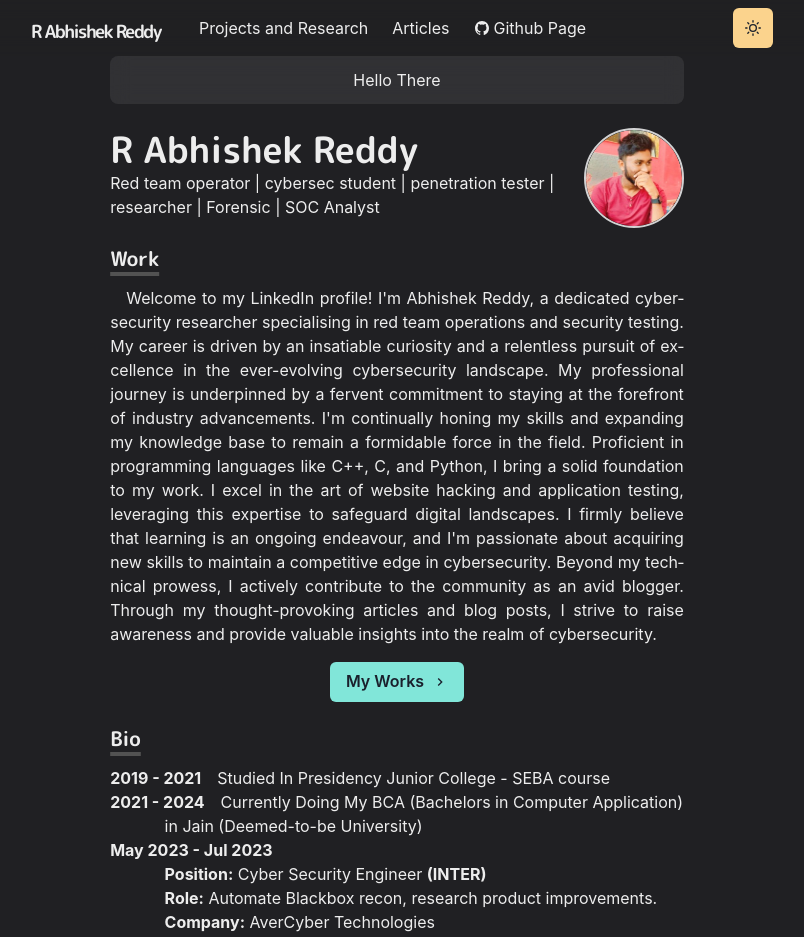
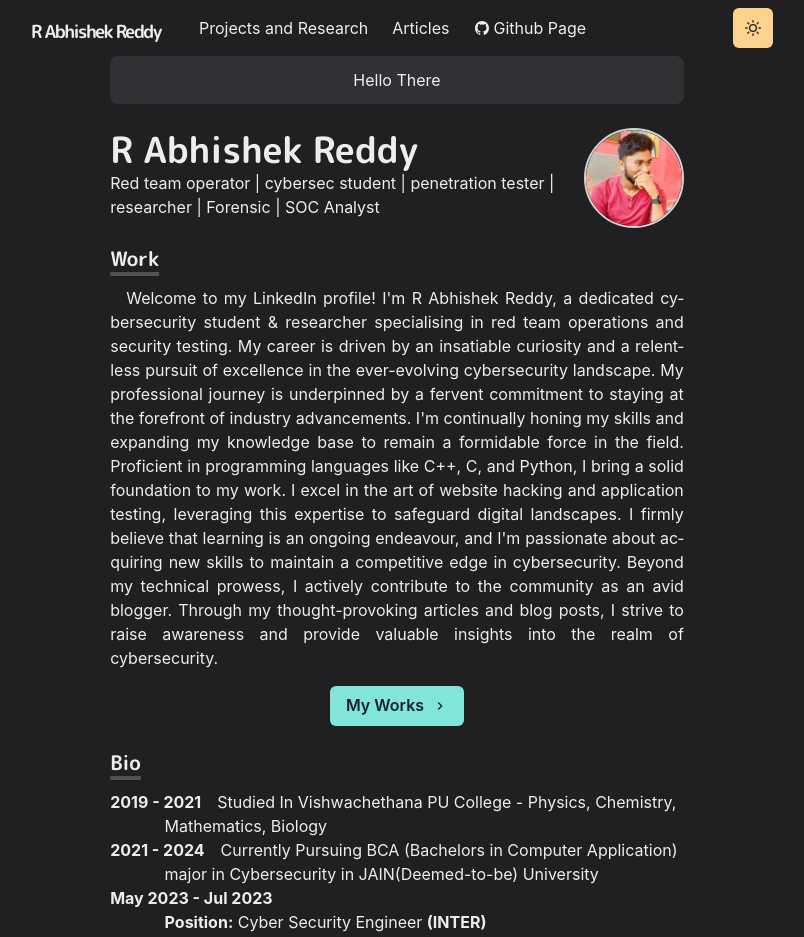
Before and after one commit to lordprime/lordprime.github.io, a Next.js app: page / in a window 1280 px wide. Shown: the top 937 px of the page, without its empty margins (243-1047 px from the left). Built offline with nearby package versions, Linux system fonts and the light colour scheme.

Commit message:
Update index.js

```diff
--- a/pages/index.js
+++ b/pages/index.js
@@ -79,7 +79,7 @@ const Home = () => (
           Work
         </Heading>
         <Paragraph>
-          Welcome to my LinkedIn profile! I'm Abhishek Reddy, a dedicated cybersecurity researcher specialising in red team operations and security testing. My career is driven by an insatiable curiosity and a relentless pursuit of excellence in the ever-evolving cybersecurity landscape.
+          Welcome to my LinkedIn profile! I'm R Abhishek Reddy, a dedicated cybersecurity student & researcher specialising in red team operations and security testing. My career is driven by an insatiable curiosity and a relentless pursuit of excellence in the ever-evolving cybersecurity landscape.
           My professional journey is underpinned by a fervent commitment to staying at the forefront of industry advancements. I'm continually honing my skills and expanding my knowledge base to remain a formidable force in the field. Proficient in programming languages like C++, C, and Python, I bring a solid foundation to my work. I excel in the art of website hacking and application testing, leveraging this expertise to safeguard digital landscapes.
           I firmly believe that learning is an ongoing endeavour, and I'm passionate about acquiring new skills to maintain a competitive edge in cybersecurity. Beyond my technical prowess, I actively contribute to the community as an avid blogger. Through my thought-provoking articles and blog posts, I strive to raise awareness and provide valuable insights into the realm of cybersecurity.        </Paragraph>
         <Box align="center" my={4}>
@@ -101,12 +101,12 @@ const Home = () => (
         </Heading>
         <BioSection>
           <BioYear>2019 - 2021</BioYear>
-          Studied In Presidency Junior College - SEBA course
+          Studied In Vishwachethana PU College - Physics, Chemistry, Mathematics, Biology
         </BioSection>
         <BioSection>
           <BioYear>2021 - 2024</BioYear>
-          Currently Doing My BCA (Bachelors in Computer Application)
-          in Jain (Deemed-to-be University)
+          Currently Pursuing BCA (Bachelors in Computer Application) major in Cybersecurity
+          in JAIN(Deemed-to-be) University
         </BioSection>
         <BioSection>
           <BioYear>May 2023 - Jul 2023</BioYear>
```
